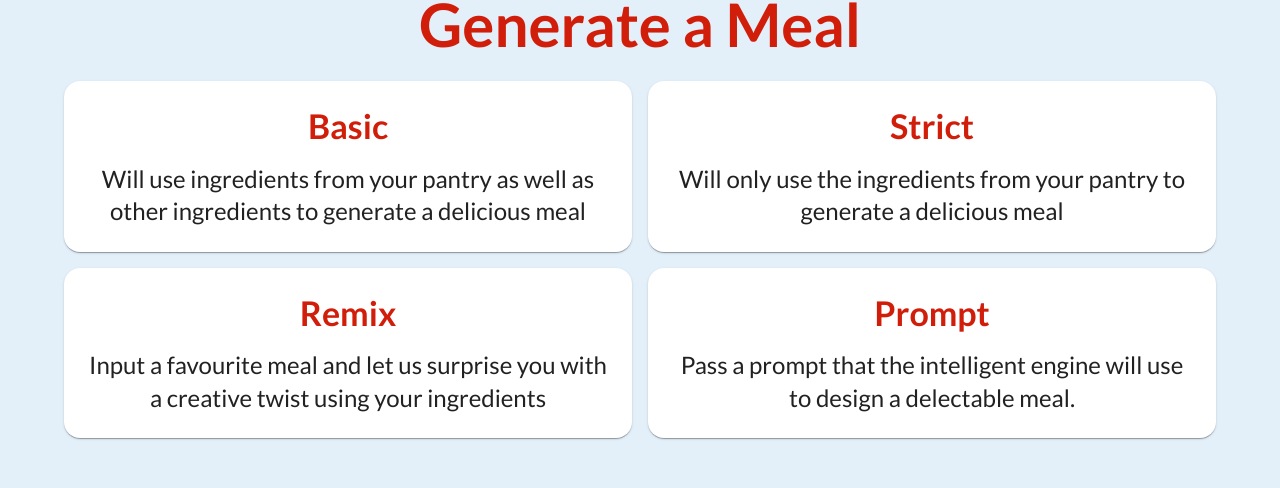
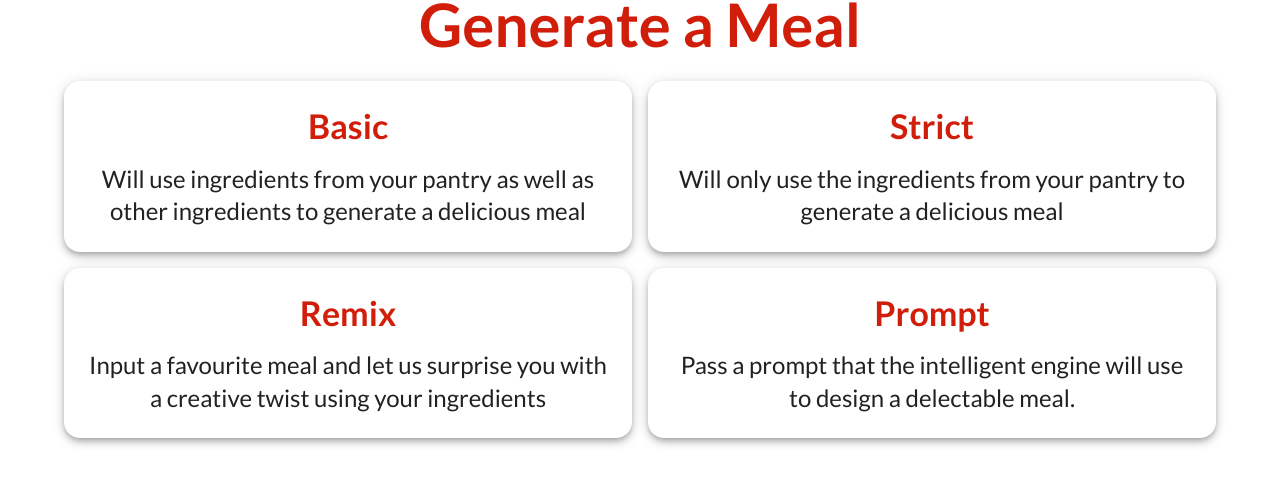
Before and after one commit to UOA-CS732-SE750-Students-2024/project-group-teal-turtles, a Next.js app in the folder frontend/: page /dashboard in a window 1280 px wide. Shown: the part 214-702 px from the top of the page. Built offline with nearby package versions, Linux system fonts and the light colour scheme; no server answers.

Commit message:
feat: styling across all pages

```diff
--- a/frontend/src/app/(with-layout)/dashboard/page.jsx
+++ b/frontend/src/app/(with-layout)/dashboard/page.jsx
@@ -26,7 +26,7 @@ function Dashboard() {
 	let ingredientsPantry = ingredients.filter((item) => userIngredients.includes(item.title));
 
 	return (
-		<Stack alignItems="center" justifyContent="center" sx={{ backgroundColor: "background.default" }}>
+		<Stack alignItems="center" justifyContent="center" sx={{ backgroundColor: "background.paper" }}>
 			<Container sx={styles.container}>
 				<Typography variant="h2" align="center" fontWeight="bold" gutterBottom sx={{ color: "primary.dark" }}>
 					Generate a Meal
--- a/frontend/src/app/(with-layout)/view-meal/page.jsx
+++ b/frontend/src/app/(with-layout)/view-meal/page.jsx
@@ -218,7 +218,7 @@ export default function ViewMeal() {
 						{lastMeal === "" && !mealCurrentlyGenerating && (
 							<Stack alignItems="center">
 								<Typography variant="h4" align="center" fontWeight="bold" sx={{ mt: 4 }}>
-									Please go to Generate to create a personalised recipe
+									Please go to Generate to create a personalised recipe.
 								</Typography>
 								<Button
 									variant="contained"
--- a/frontend/src/components/MealGenerationPanel/MealGenerationCard.jsx
+++ b/frontend/src/components/MealGenerationPanel/MealGenerationCard.jsx
@@ -3,7 +3,7 @@ import React from "react";
 
 function MealGenerationCard({ header, description, onClick }) {
 	return (
-		<Card sx={{ borderRadius: 4 }}>
+		<Card sx={{ borderRadius: 4 }} elevation={5}>
 			<CardActionArea
 				onClick={onClick}
 				sx={{ p: "3vh", alignItems: "center", display: "flex", flexDirection: "column" }}
```
Also changed, not shown: frontend/src/app/(with-layout)/generation-options/page.jsx (+6 -1 lines).
